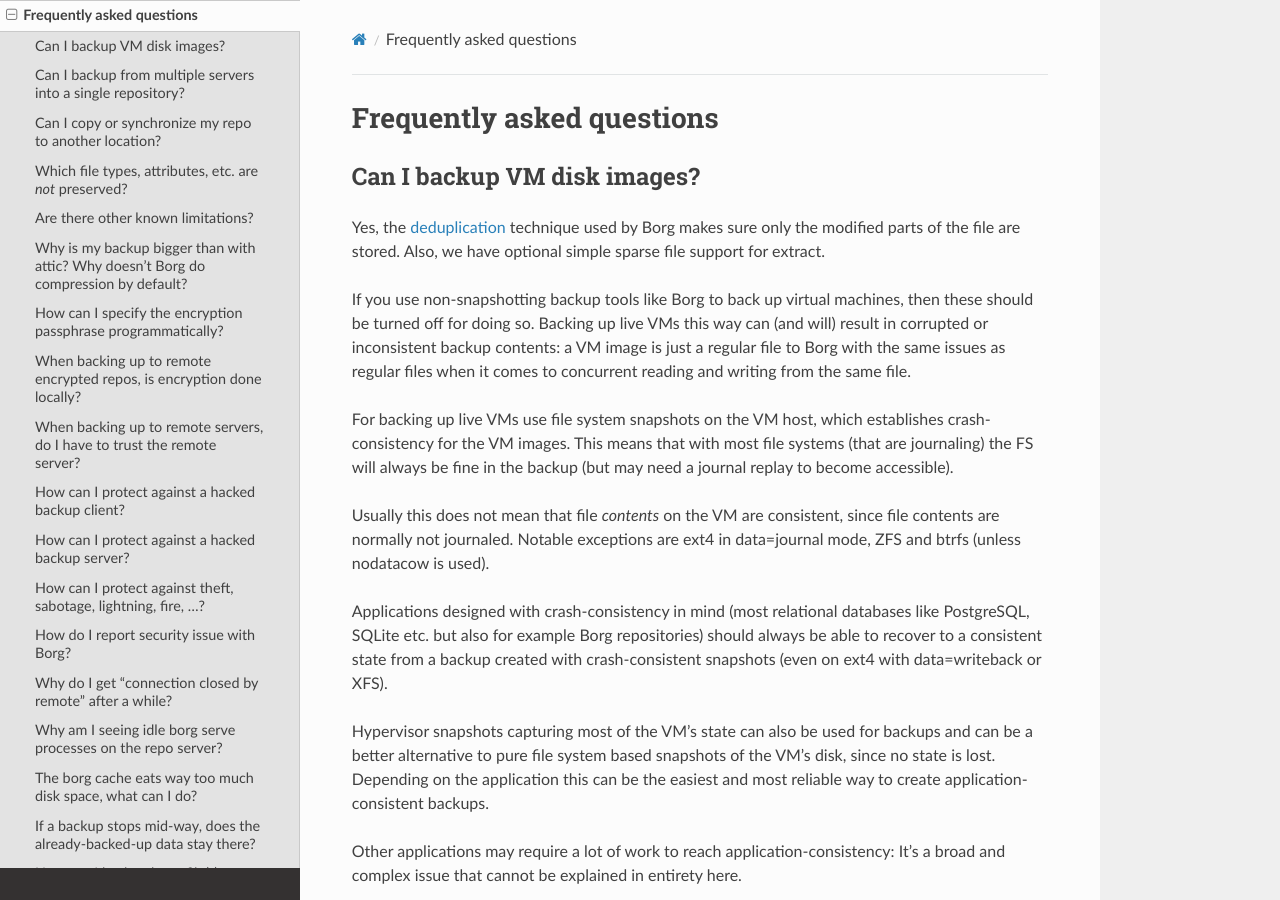
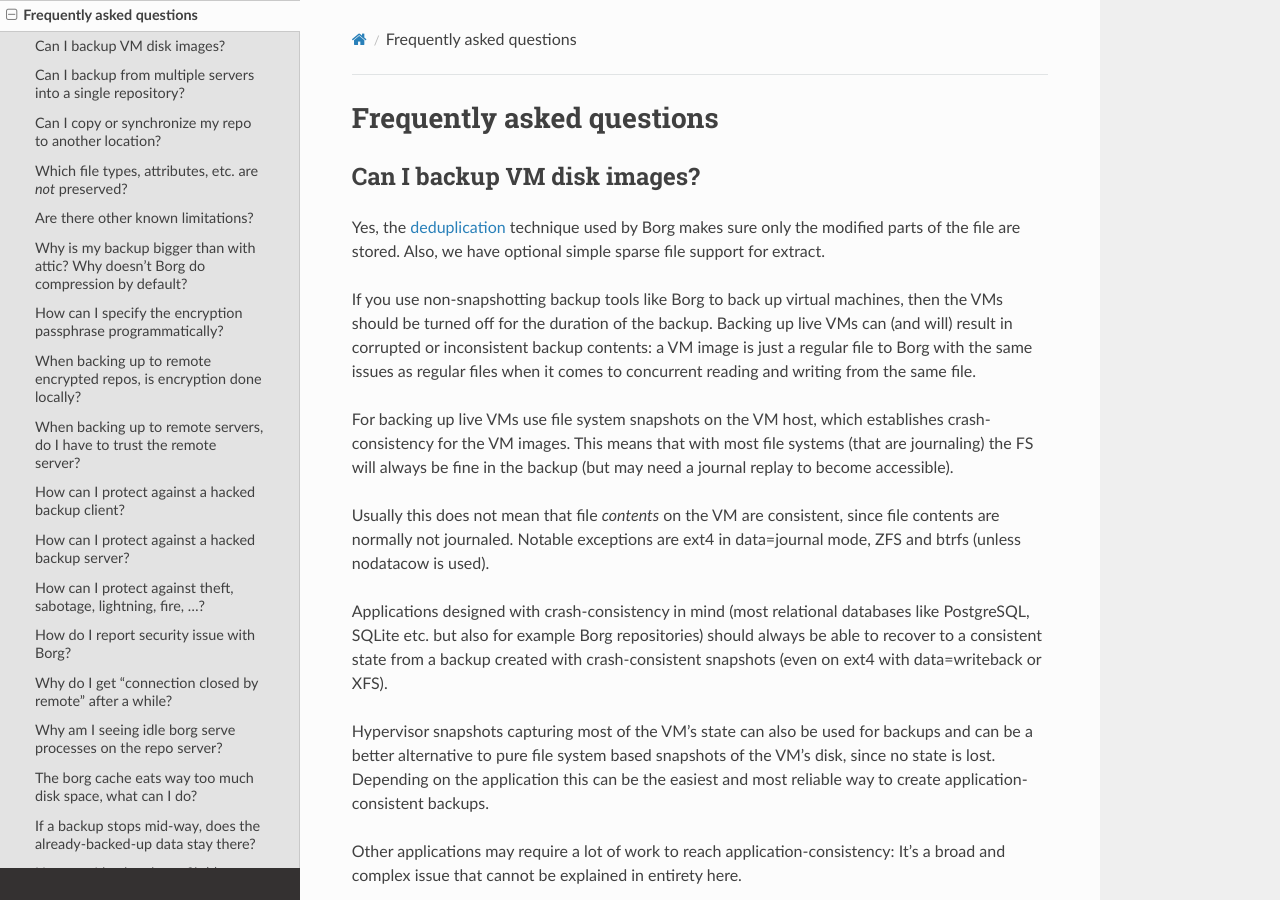
Before and after one commit to borgbackup/borg, a Sphinx documentation site: the page built from docs/faq.rst, in a window 1280 px wide and 900 px high. Built offline with Sphinx 7.4.7 and the Read the Docs theme 2.0.0, drawn with Linux system fonts in a browser that asks for light colours; pages that are not in the unit, such as notebooks, are missing from menus; the version number could not be read and is left out.

Commit message:
Update faq.rst

```diff
--- a/docs/faq.rst
+++ b/docs/faq.rst
@@ -13,7 +13,7 @@
 Also, we have optional simple sparse file support for extract.
 
 If you use non-snapshotting backup tools like Borg to back up virtual machines,
-then these should be turned off for doing so. Backing up live VMs this way can (and will)
+then the VMs should be turned off for the duration of the backup. Backing up live VMs can (and will)
 result in corrupted or inconsistent backup contents: a VM image is just a regular file to
 Borg with the same issues as regular files when it comes to concurrent reading and writing from
 the same file.
```
